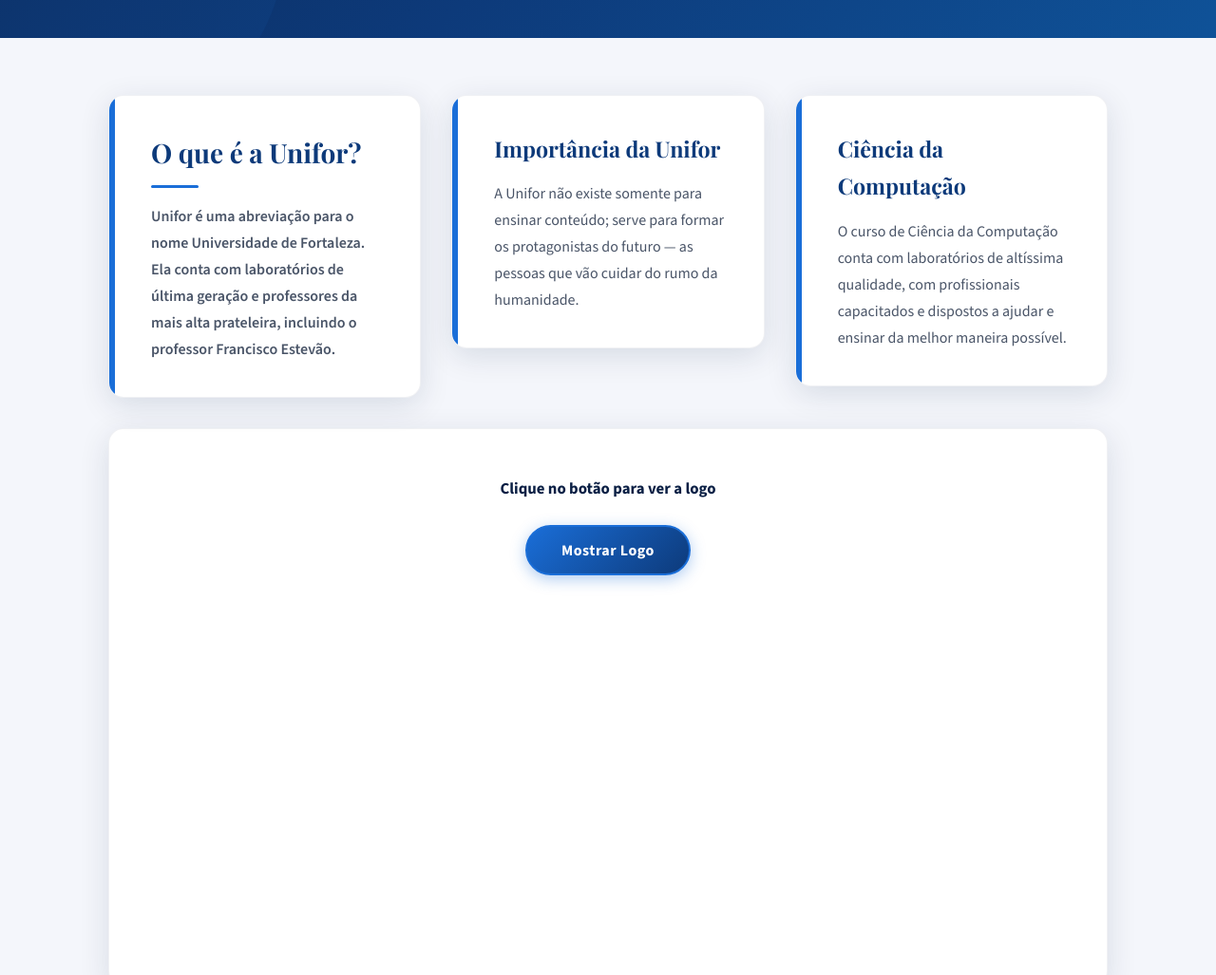
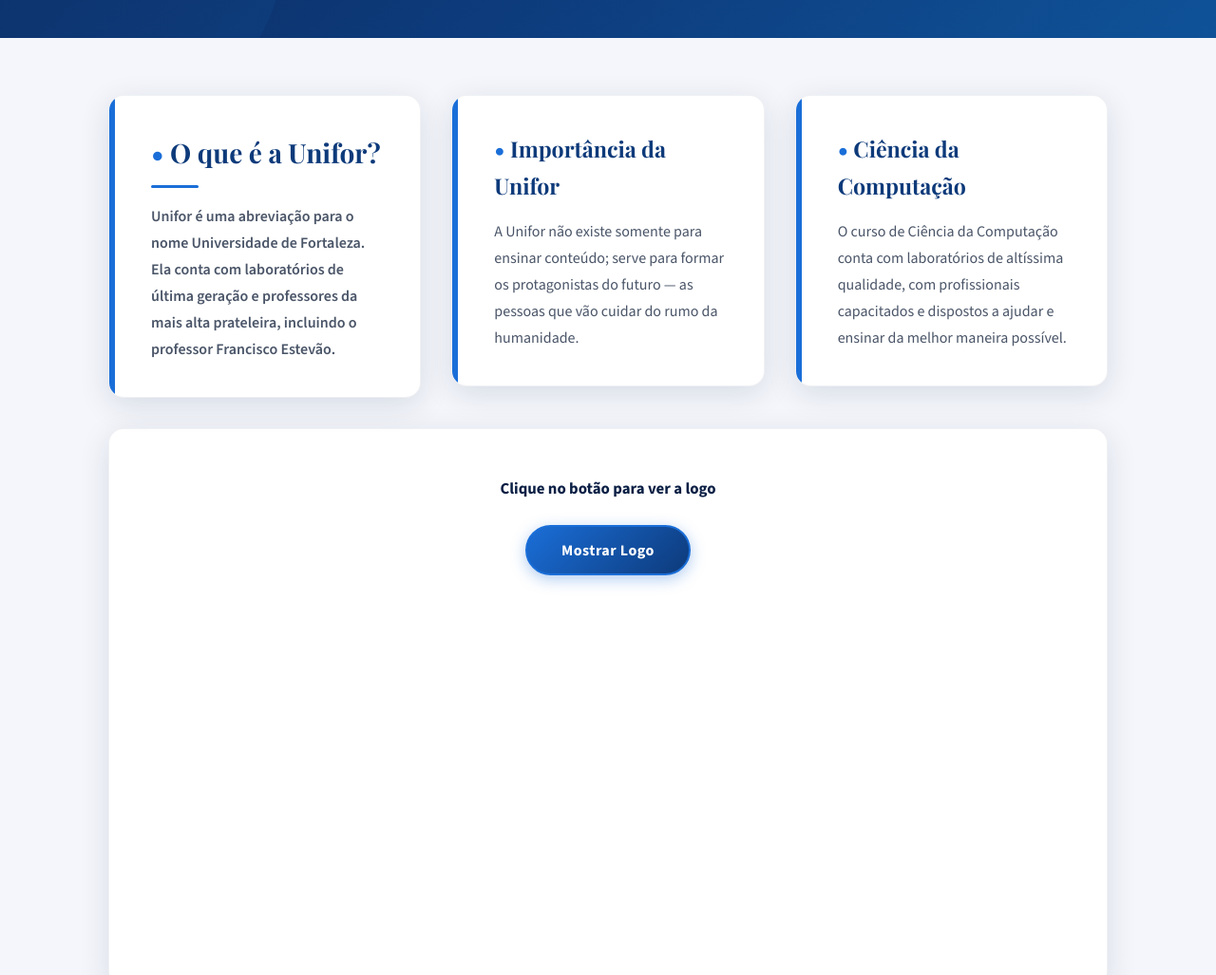
Before and after one commit to vinifrts/aulas-dev-web, a plain HTML site: page aulas-dev-web-main/index.html in a window 1280 px wide. Shown: the part 760-1787 px from the top of the page at 95% size. Drawn offline with nearby package versions, Linux system fonts and the light colour scheme.

Commit message:
novas alteracoes no codigo mediante requisitos do professor

```diff
--- a/aulas-dev-web-main/styles.css
+++ b/aulas-dev-web-main/styles.css
@@ -249,6 +249,7 @@
   border: 1px solid rgba(10,31,68,0.06);
   overflow: hidden;
   transition: transform var(--transicao), box-shadow var(--transicao);
+  font-size: 1rem;
 }
 .card:hover {
   transform: translateY(-6px);
@@ -291,6 +292,11 @@
 }
 h2:hover::after { width: 90px; }
 
+h2::before {
+  content: "• ";
+  color: var(--azul-claro);
+}
+
 h3 {
   font-family: var(--fonte-titulo);
   font-size: 1.45rem;
@@ -304,7 +310,10 @@
   color: var(--azul-claro);
   transform: translateX(6px);
 }
-
+h3::before {
+  content: "• ";
+  color: var(--azul-claro);
+}
 
 p { line-height: 1.75; font-size: 1rem; }
 
@@ -326,6 +335,7 @@
   border: 1px solid rgba(10,31,68,0.06);
   gap: 24px;
   transition: transform var(--transicao), box-shadow var(--transicao);
+  font-weight: 700;
 }
 .area-logo:hover {
   transform: translateY(-4px);
```
